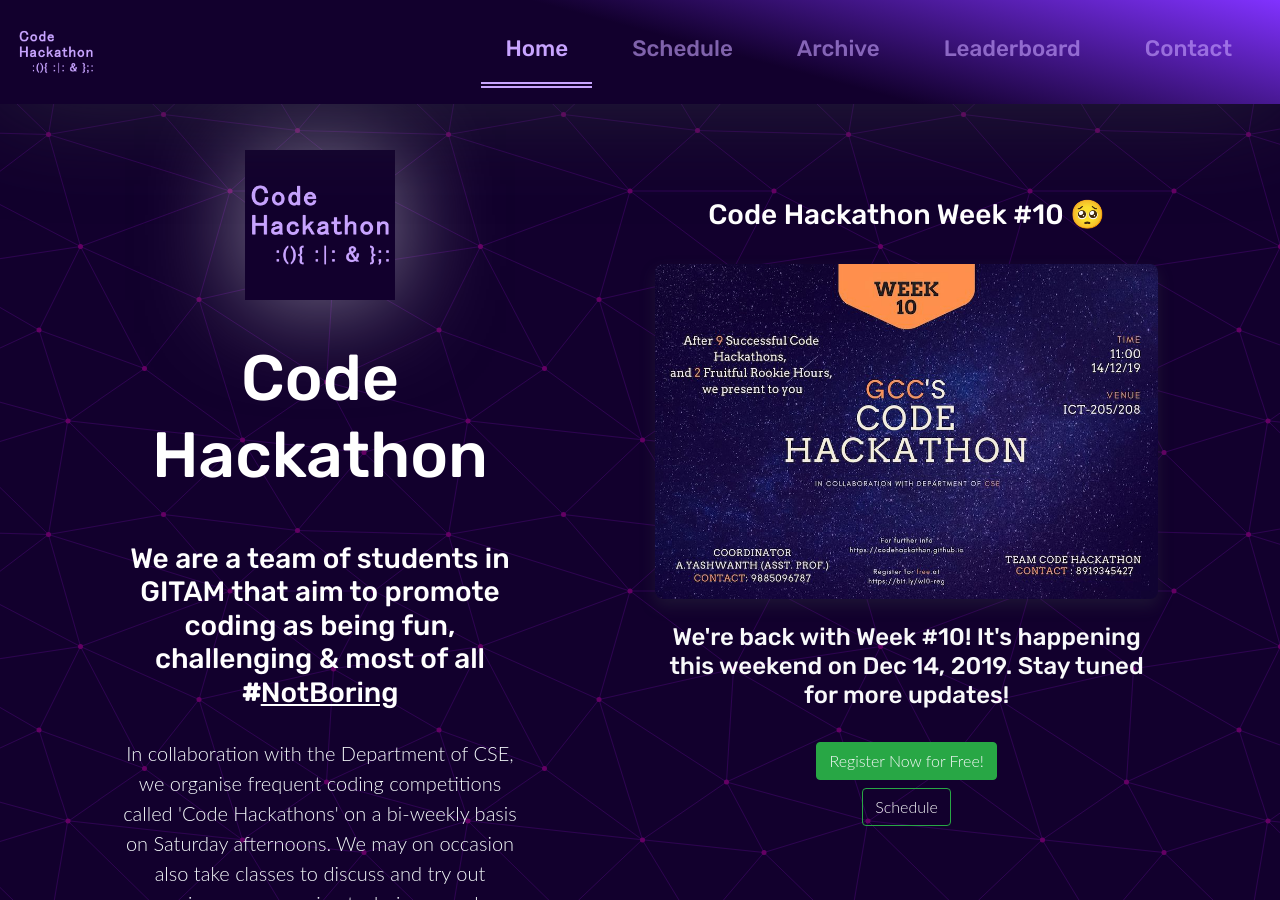
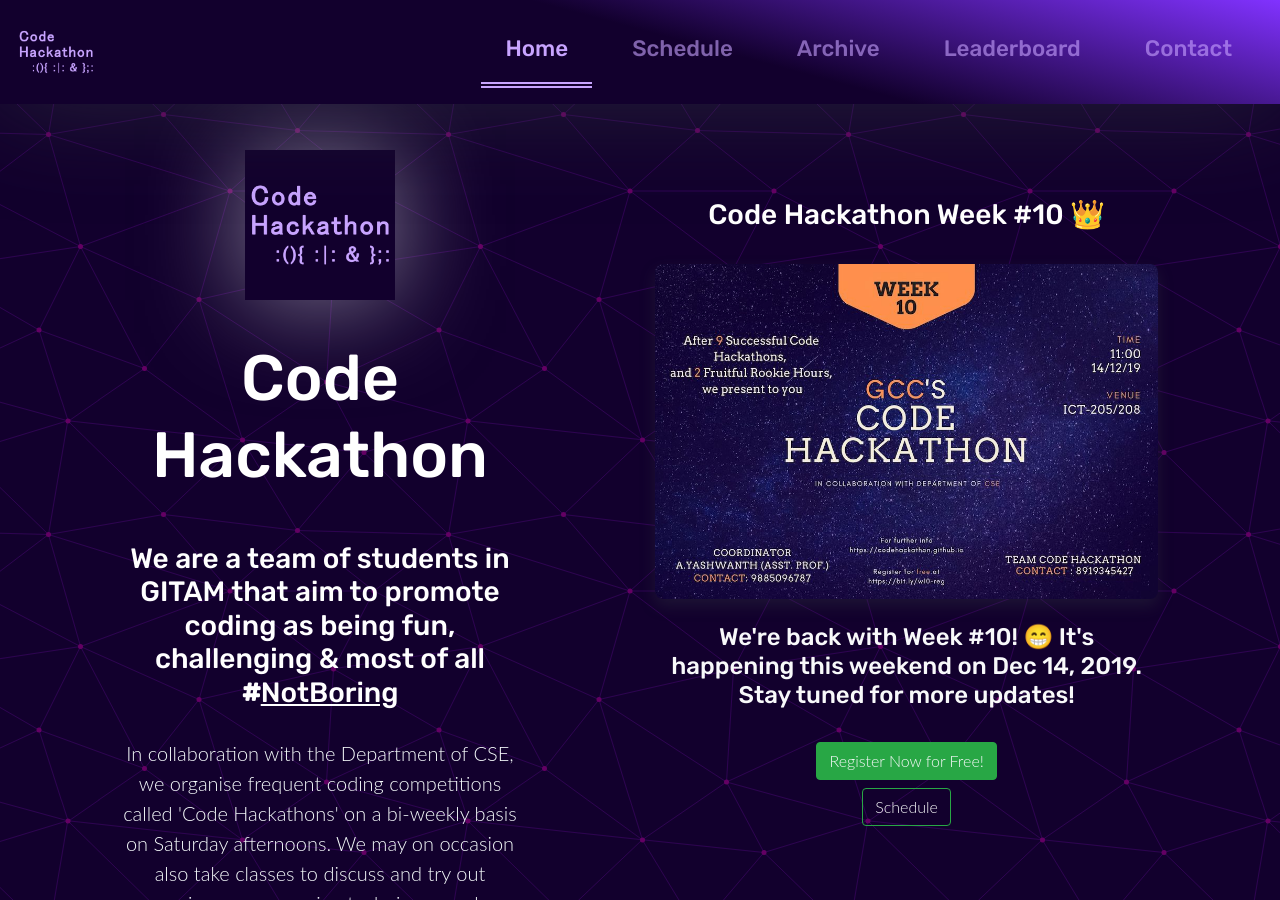
Before and after one commit to codehackathon/codehackathon.github.io, a Jekyll site: the page built from index.html, in a window 1280 px wide and 900 px high. Built offline with Jekyll 4.4.1, drawn with Linux system fonts in a browser that asks for light colours.

Commit message:
:pencil2: No sadness allowed 😇
Fixed older sad emojis

```diff
--- a/index.html
+++ b/index.html
@@ -95,11 +95,11 @@
 					</div>
 				</div>
 				<div class="intro-content col-sm-10 offset-sm-1 col-lg-5 offset-lg-1 d-flex justify-content-center align-items-center flex-column">
-					<h3>Code Hackathon Week #10 🥺</h3>
+					<h3>Code Hackathon Week #10 👑</h3>
 					<br />
 					<img style="background: rgb(26, 18, 69);" class="poster" src="assets/poster/w10.jpg" alt="Code Hackathon Week #10 Poster">
 					<br />
-					<h4 class="text-light">We're back with Week #10! It's happening this weekend on Dec 14, 2019. Stay tuned for more updates!</h4><br>
+					<h4 class="text-light">We're back with Week #10! 😁 It's happening this weekend on Dec 14, 2019. Stay tuned for more updates!</h4><br>
 					<a href="https://bit.ly/w10-reg" class="btn btn-success text-light" target="_blank">Register Now for Free!</a>
 					<a href="schedule" class="btn btn-outline-success text-light mt-2" target="_blank">Schedule</a>
 				</div>
```
